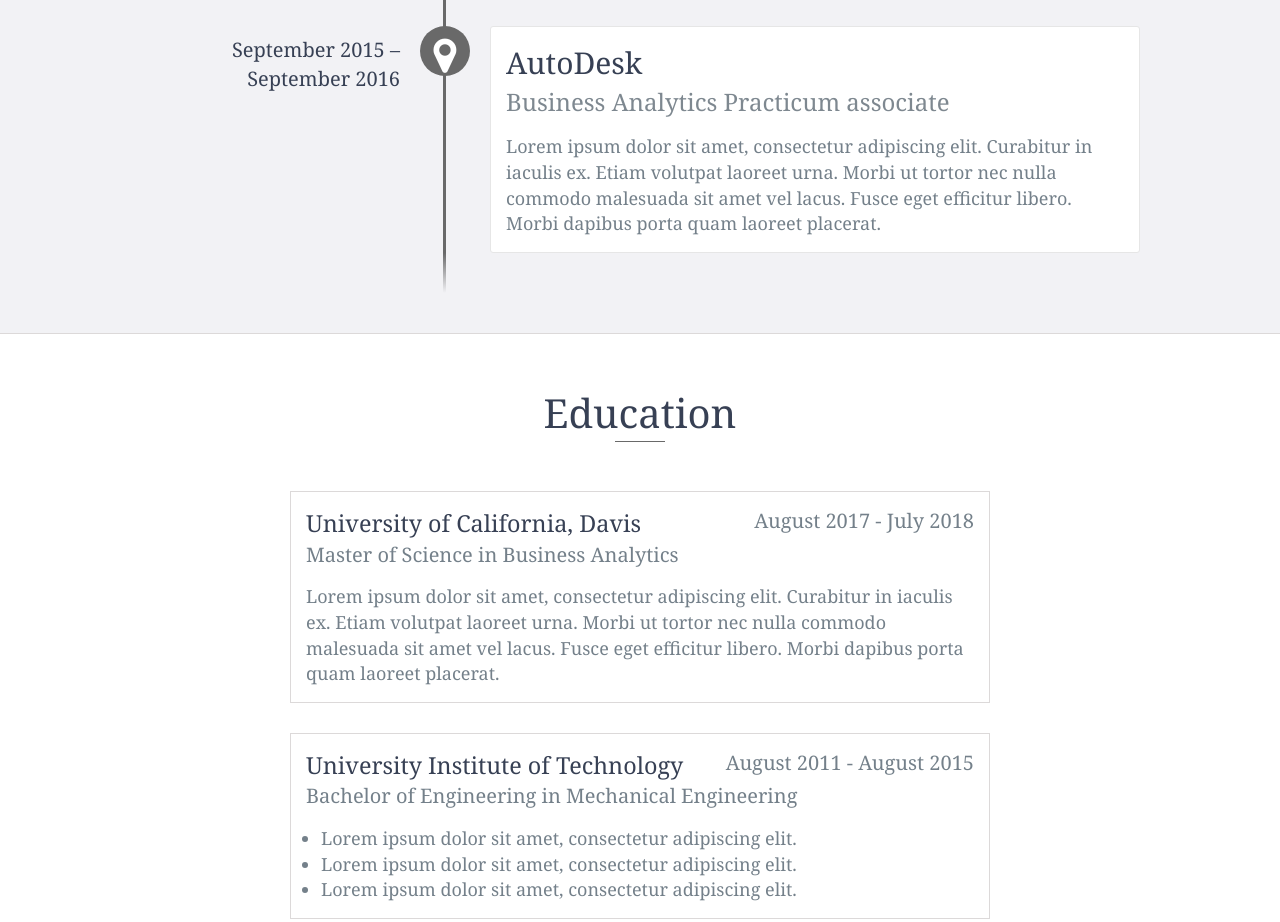
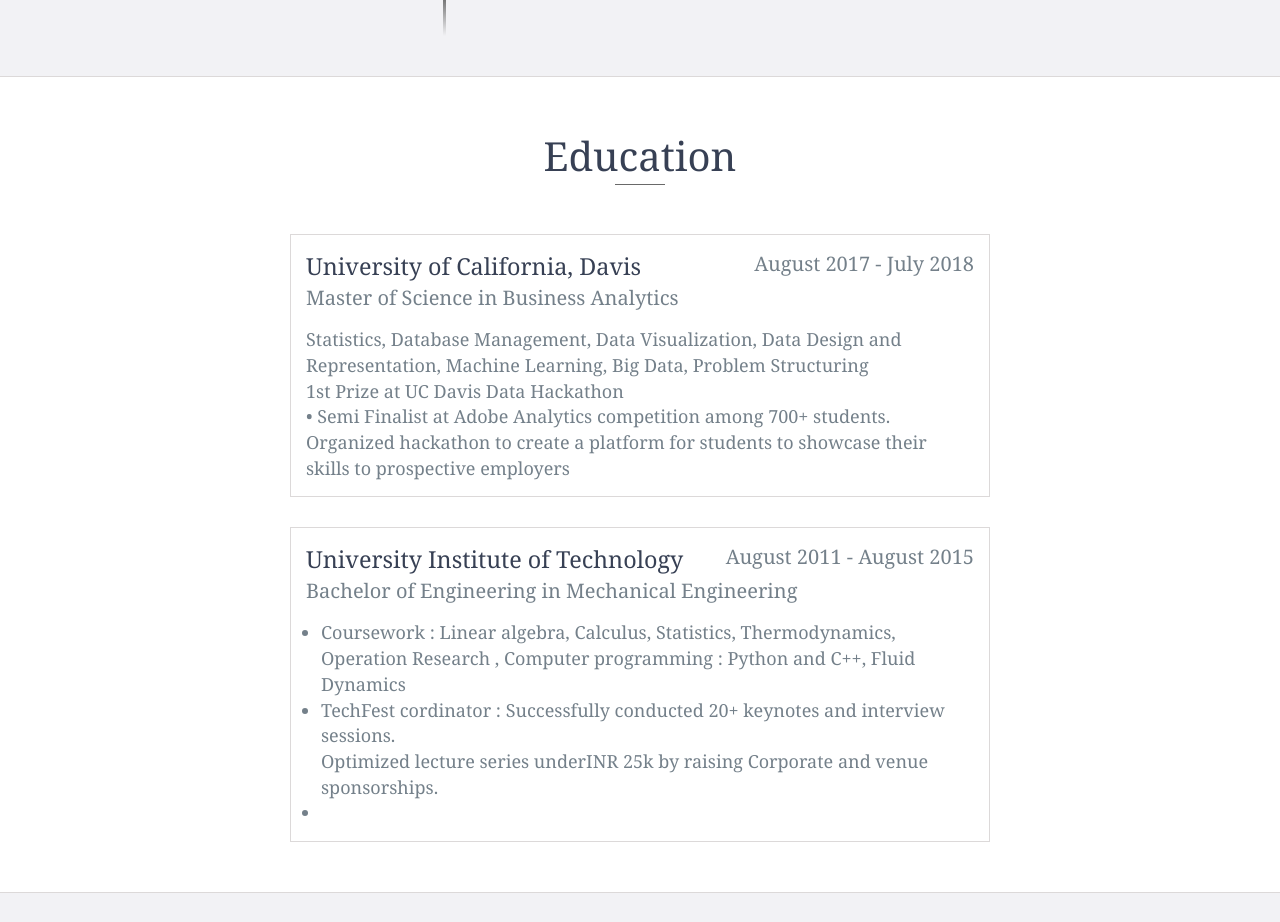
Before and after one commit to Imsharad/sharadjain.github.io, a website: page index.html in a window 1280 px wide. Shown: the part 2280-3202 px from the top of the page. Drawn offline with nearby package versions, Linux system fonts and the light colour scheme.

Commit message:
Adding details to school

```diff
--- a/index.html
+++ b/index.html
@@ -105,13 +105,7 @@
                 </p>
             </div>
 
-            <div data-date="September 2015 – September 2016">
-                <h3>AutoDesk</h3>
-                <h4>Business Analytics Practicum associate</h4>
-                <p>
-                    Lorem ipsum dolor sit amet, consectetur adipiscing elit. Curabitur in iaculis ex. Etiam volutpat laoreet urna. Morbi ut tortor nec nulla commodo malesuada sit amet vel lacus. Fusce eget efficitur libero. Morbi dapibus porta quam laoreet placerat.
-                </p>
-            </div>
+
         </div>
     </div>
     <!-- End #experience -->
@@ -123,7 +117,10 @@
             <span class="education-date">August 2017 - July 2018</span>
             <h4>Master of Science in Business Analytics</h4>
             <p>
-                Lorem ipsum dolor sit amet, consectetur adipiscing elit. Curabitur in iaculis ex. Etiam volutpat laoreet urna. Morbi ut tortor nec nulla commodo malesuada sit amet vel lacus. Fusce eget efficitur libero. Morbi dapibus porta quam laoreet placerat.
+              Statistics, Database Management, Data Visualization, Data Design and Representation, Machine Learning, Big Data, Problem Structuring
+              </br>1st Prize at UC Davis Data Hackathon
+              </br>•	Semi Finalist at Adobe Analytics competition among 700+ students. Organized hackathon to create a platform for students to showcase their skills to prospective employers
+
             </p>
         </div>
         <!-- End .education-block -->
@@ -134,13 +131,13 @@
             <h4>Bachelor of Engineering in Mechanical Engineering</h4>
             <ul>
                 <li>
-                    Lorem ipsum dolor sit amet, consectetur adipiscing elit.
+                    Coursework : Linear algebra, Calculus, Statistics, Thermodynamics, Operation Research , Computer programming : Python and C++, Fluid Dynamics
                 </li>
                 <li>
-                    Lorem ipsum dolor sit amet, consectetur adipiscing elit.
+                  TechFest cordinator : Successfully conducted 20+ keynotes and interview sessions.
+                </br>Optimized lecture series underINR 25k by raising Corporate and venue sponsorships.
                 </li>
                 <li>
-                    Lorem ipsum dolor sit amet, consectetur adipiscing elit.
                 </li>
             </ul>
         </div>
@@ -175,9 +172,10 @@
                     </div>
                     <!-- End .project-image -->
                     <div class="project-info">
-                        <h3>Instacart grocery prediction</h3>
+                        <h3>Instacart Market Basket Analysis</h3>
                         <p>
-                            Lorem ipsum dolor sit amet, consectetur adipiscing elit. Curabitur in iaculis ex. Etiam volutpat laoreet urna. Morbi ut tortor nec nulla commodo malesuada sit amet vel lacus. Fusce eget efficitur libero. Morbi dapibus porta quam laoreet placerat.
+                            Instacart uses transactional data to develop models that predict which products a user will buy again, try for the first time, or add to their cart next during a session.
+                            </br>I used this anonymized data on customer orders over time to predict which previously purchased products will be in a user’s next order.
                         </p>
                         <a href="#">View Project</a>
                     </div>
```
